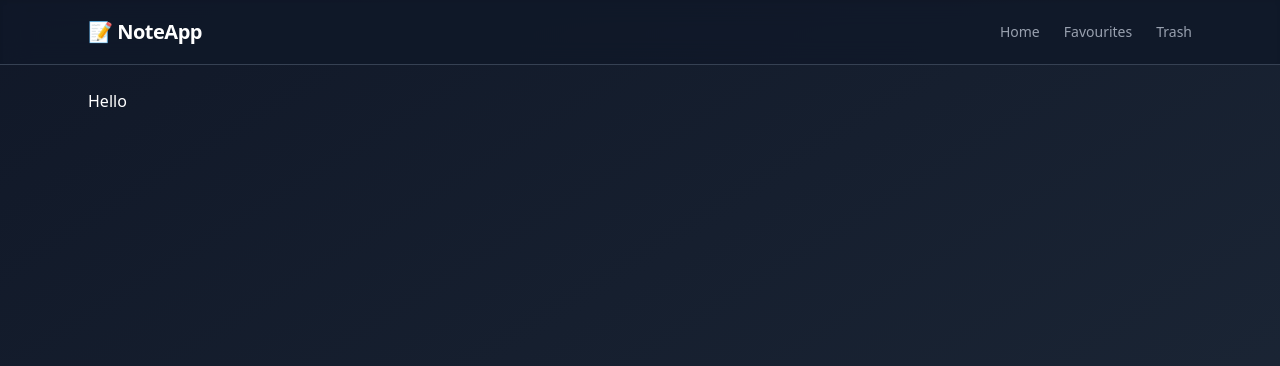
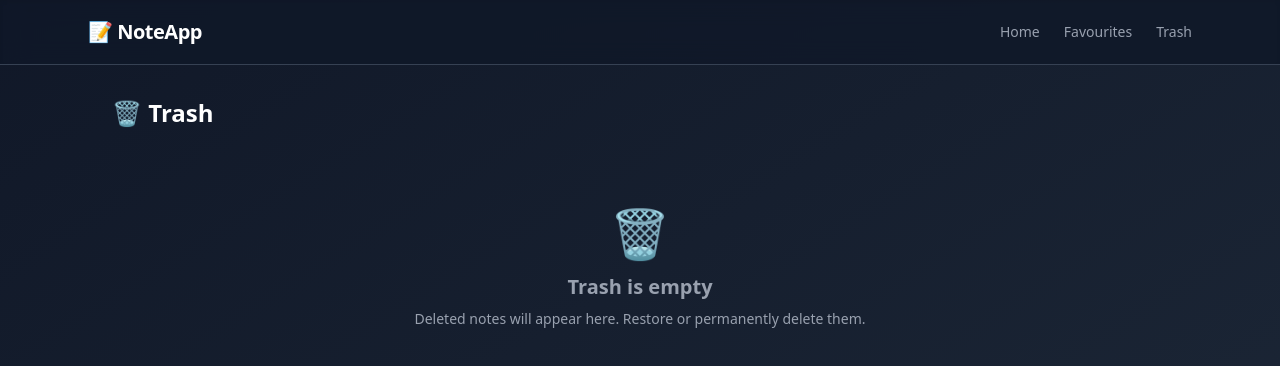
Before and after one commit to Ayomide-Philip/note-taking, a Next.js app: page /trash in a window 1280 px wide. Shown: the top 366 px of the page. Built offline with nearby package versions, Linux system fonts and the light colour scheme.

Commit message:
style: implement TrashPage component with localStorage integration and UI for managing deleted notes

```diff
--- a/app/trash/page.js
+++ b/app/trash/page.js
@@ -1,8 +1,74 @@
 "use client";
-import { useEffect } from "react";
+import { useEffect, useState } from "react";
+import { FaEdit, FaTrashRestoreAlt, FaTrash } from "react-icons/fa";
+
 export default function TrashPage() {
+  const [userTrash, setUserTrash] = useState([]);
+
   useEffect(() => {
-    console.log("hello");
+    const trash = localStorage.getItem("trash");
+    if (trash) {
+      setUserTrash(JSON.parse(trash));
+    }
   }, []);
-  return <>Hello</>;
+
+  return (
+    <main className="w-full max-w-6xl mx-auto px-4 sm:px-6 py-2">
+      <h2 className="text-2xl font-bold mb-6 text-white">🗑️ Trash</h2>
+
+      {userTrash && userTrash.length > 0 ? (
+        <section className="grid grid-cols-1 sm:grid-cols-2 lg:grid-cols-3 gap-6">
+          {userTrash.map(({ id, heading, description }) => (
+            <div
+              key={id}
+              className="relative bg-[#2d2d2d] border-l-4 border-yellow-400 rounded-lg px-5 py-4 shadow-sm hover:shadow-md transition duration-300"
+              style={{
+                backgroundImage:
+                  "repeating-linear-gradient(transparent 0px, transparent 22px, rgba(255,255,255,0.04) 23px)",
+                backgroundSize: "100% 24px",
+              }}
+            >
+              {/* Title */}
+              <h3 className="text-lg sm:text-xl font-semibold text-yellow-300 mb-2 break-words">
+                {heading}
+              </h3>
+
+              {/* Description */}
+              <p className="text-gray-300 text-sm leading-relaxed whitespace-pre-wrap break-words mb-4">
+                {description}
+              </p>
+
+              {/* Actions */}
+              <div className="mt-3 flex justify-between items-center border-t border-gray-700 pt-3 text-sm text-gray-400">
+                <button
+                  className="flex items-center gap-2 hover:text-green-400 transition"
+                  title="Restore"
+                  onClick={() => restoreNote(id)} // <- Define this in your logic
+                >
+                  <FaTrashRestoreAlt className="h-4 w-4" />
+                  Restore
+                </button>
+                <button
+                  className="flex items-center gap-2 hover:text-red-400 transition"
+                  title="Delete Permanently"
+                  onClick={() => permanentlyDeleteNote(id)} // <- Define this too
+                >
+                  <FaTrash className="h-4 w-4" />
+                  Delete
+                </button>
+              </div>
+            </div>
+          ))}
+        </section>
+      ) : (
+        <div className="mt-20 text-center text-gray-400">
+          <div className="text-5xl mb-4">🗑️</div>
+          <h3 className="text-xl font-semibold mb-2">Trash is empty</h3>
+          <p className="text-sm">
+            Deleted notes will appear here. Restore or permanently delete them.
+          </p>
+        </div>
+      )}
+    </main>
+  );
 }
```
